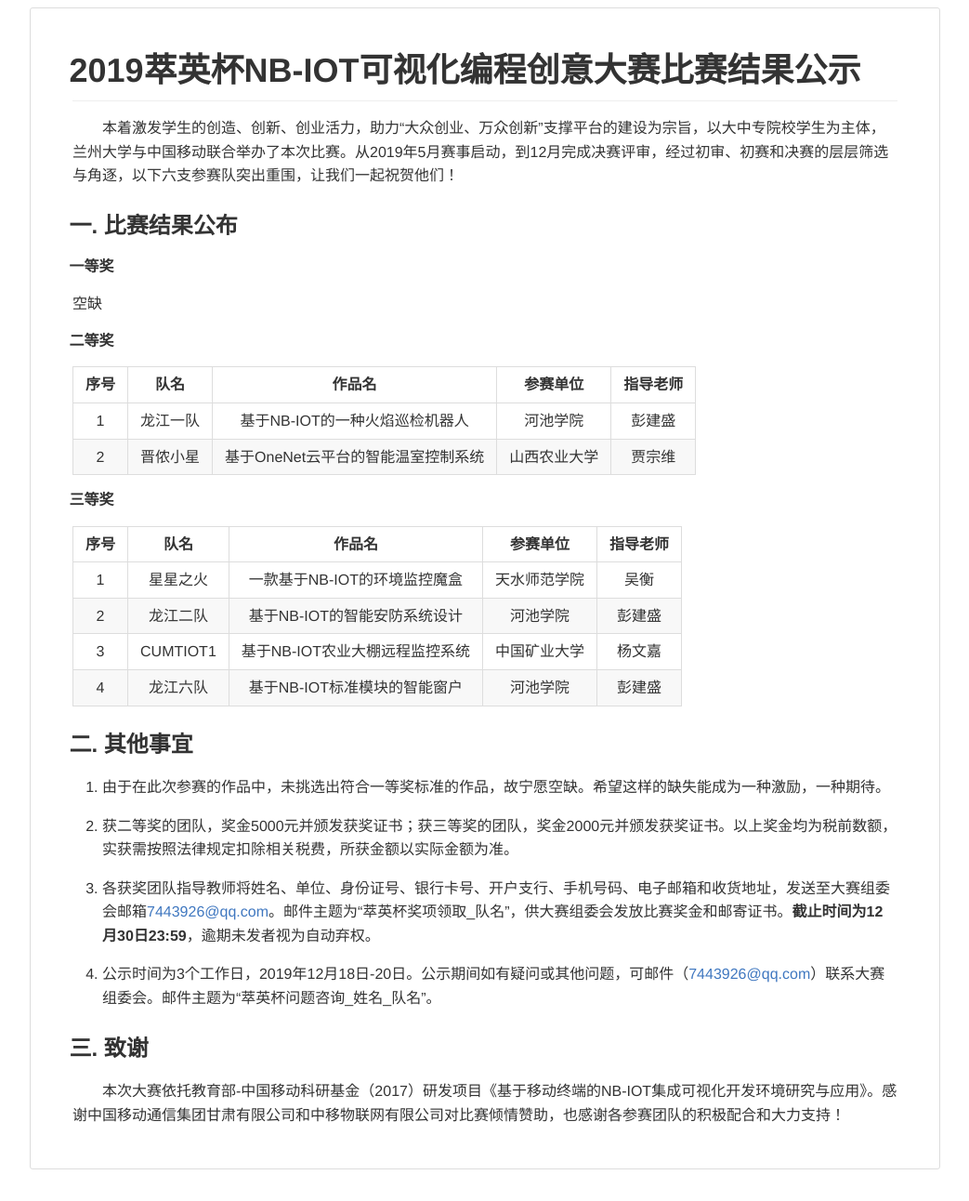
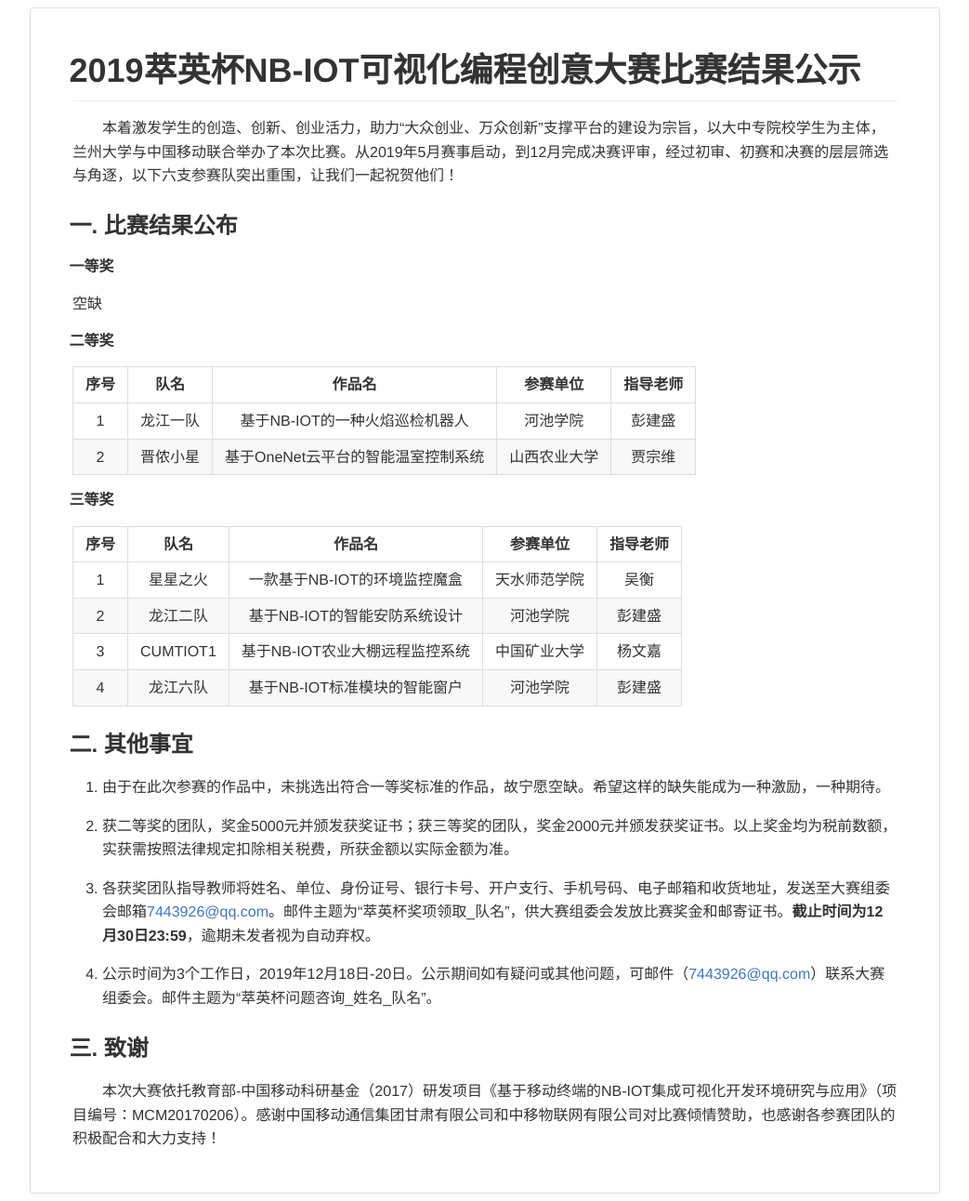
Before and after one commit to COOC-China/cooc-china.github.io, a Jekyll site: the page IOT/index.html, which Jekyll copies as it is, in a window 1280 px wide. Shown: the whole page at 93% size, without its empty margins (118-1161 px from the left). Built offline with Jekyll 4.4.1, drawn with Linux system fonts in a browser that asks for light colours; some web fonts are replaced; comment, search, counter and statistics services are not loaded; before the commit the page ends 1266 px from its top, so only the background shows below that.

Commit message:
Update index.html

```diff
--- a/IOT/index.html
+++ b/IOT/index.html
@@ -1,5 +1,5 @@
 <!DOCTYPE html>
-<!-- saved from url=(0071)file:///private/var/folders/30/ysm24k151xg07vh_3lrz8h0r0000gn/T/54.html -->
+<!-- saved from url=(0071)file:///private/var/folders/30/ysm24k151xg07vh_3lrz8h0r0000gn/T/14.html -->
 <html><head><meta http-equiv="Content-Type" content="text/html; charset=UTF-8"><meta name="viewport" content="width=device-width, initial-scale=1"><style>@font-face {
   font-family: octicons-anchor;
   src: url(https://cdnjs.cloudflare.com/ajax/libs/octicons/4.4.0/font/octicons.woff) format('woff');
@@ -733,15 +733,15 @@ pre {
   }
 }
 </style><title>README</title></head><body><article class="markdown-body"><h1>
-<a id="user-content-2019萃英杯nb-iot可视化编程创意大赛比赛结果公示" class="anchor" href="file:///private/var/folders/30/ysm24k151xg07vh_3lrz8h0r0000gn/T/54.html#2019%E8%90%83%E8%8B%B1%E6%9D%AFnb-iot%E5%8F%AF%E8%A7%86%E5%8C%96%E7%BC%96%E7%A8%8B%E5%88%9B%E6%84%8F%E5%A4%A7%E8%B5%9B%E6%AF%94%E8%B5%9B%E7%BB%93%E6%9E%9C%E5%85%AC%E7%A4%BA" aria-hidden="true"><span aria-hidden="true" class="octicon octicon-link"></span></a>2019萃英杯NB-IOT可视化编程创意大赛比赛结果公示</h1>
+<a id="user-content-2019萃英杯nb-iot可视化编程创意大赛比赛结果公示" class="anchor" href="file:///private/var/folders/30/ysm24k151xg07vh_3lrz8h0r0000gn/T/14.html#2019%E8%90%83%E8%8B%B1%E6%9D%AFnb-iot%E5%8F%AF%E8%A7%86%E5%8C%96%E7%BC%96%E7%A8%8B%E5%88%9B%E6%84%8F%E5%A4%A7%E8%B5%9B%E6%AF%94%E8%B5%9B%E7%BB%93%E6%9E%9C%E5%85%AC%E7%A4%BA" aria-hidden="true"><span aria-hidden="true" class="octicon octicon-link"></span></a>2019萃英杯NB-IOT可视化编程创意大赛比赛结果公示</h1>
 <p>  本着激发学生的创造、创新、创业活力，助力“大众创业、万众创新”支撑平台的建设为宗旨，以大中专院校学生为主体，兰州大学与中国移动联合举办了本次比赛。从2019年5月赛事启动，到12月完成决赛评审，经过初审、初赛和决赛的层层筛选与角逐，以下六支参赛队突出重围，让我们一起祝贺他们！</p>
 <h3>
-<a id="user-content-一-比赛结果公布" class="anchor" href="file:///private/var/folders/30/ysm24k151xg07vh_3lrz8h0r0000gn/T/54.html#%E4%B8%80-%E6%AF%94%E8%B5%9B%E7%BB%93%E6%9E%9C%E5%85%AC%E5%B8%83" aria-hidden="true"><span aria-hidden="true" class="octicon octicon-link"></span></a>一. 比赛结果公布</h3>
+<a id="user-content-一-比赛结果公布" class="anchor" href="file:///private/var/folders/30/ysm24k151xg07vh_3lrz8h0r0000gn/T/14.html#%E4%B8%80-%E6%AF%94%E8%B5%9B%E7%BB%93%E6%9E%9C%E5%85%AC%E5%B8%83" aria-hidden="true"><span aria-hidden="true" class="octicon octicon-link"></span></a>一. 比赛结果公布</h3>
 <h5>
-<a id="user-content-一等奖" class="anchor" href="file:///private/var/folders/30/ysm24k151xg07vh_3lrz8h0r0000gn/T/54.html#%E4%B8%80%E7%AD%89%E5%A5%96" aria-hidden="true"><span aria-hidden="true" class="octicon octicon-link"></span></a>一等奖</h5>
+<a id="user-content-一等奖" class="anchor" href="file:///private/var/folders/30/ysm24k151xg07vh_3lrz8h0r0000gn/T/14.html#%E4%B8%80%E7%AD%89%E5%A5%96" aria-hidden="true"><span aria-hidden="true" class="octicon octicon-link"></span></a>一等奖</h5>
 <p>空缺</p>
 <h5>
-<a id="user-content-二等奖" class="anchor" href="file:///private/var/folders/30/ysm24k151xg07vh_3lrz8h0r0000gn/T/54.html#%E4%BA%8C%E7%AD%89%E5%A5%96" aria-hidden="true"><span aria-hidden="true" class="octicon octicon-link"></span></a>二等奖</h5>
+<a id="user-content-二等奖" class="anchor" href="file:///private/var/folders/30/ysm24k151xg07vh_3lrz8h0r0000gn/T/14.html#%E4%BA%8C%E7%AD%89%E5%A5%96" aria-hidden="true"><span aria-hidden="true" class="octicon octicon-link"></span></a>二等奖</h5>
 <table>
 <thead>
 <tr>
@@ -770,7 +770,7 @@ pre {
 </tbody>
 </table>
 <h5>
-<a id="user-content-三等奖" class="anchor" href="file:///private/var/folders/30/ysm24k151xg07vh_3lrz8h0r0000gn/T/54.html#%E4%B8%89%E7%AD%89%E5%A5%96" aria-hidden="true"><span aria-hidden="true" class="octicon octicon-link"></span></a>三等奖</h5>
+<a id="user-content-三等奖" class="anchor" href="file:///private/var/folders/30/ysm24k151xg07vh_3lrz8h0r0000gn/T/14.html#%E4%B8%89%E7%AD%89%E5%A5%96" aria-hidden="true"><span aria-hidden="true" class="octicon octicon-link"></span></a>三等奖</h5>
 <table>
 <thead>
 <tr>
@@ -813,7 +813,7 @@ pre {
 </tbody>
 </table>
 <h3>
-<a id="user-content-二-其他事宜" class="anchor" href="file:///private/var/folders/30/ysm24k151xg07vh_3lrz8h0r0000gn/T/54.html#%E4%BA%8C-%E5%85%B6%E4%BB%96%E4%BA%8B%E5%AE%9C" aria-hidden="true"><span aria-hidden="true" class="octicon octicon-link"></span></a>二. 其他事宜</h3>
+<a id="user-content-二-其他事宜" class="anchor" href="file:///private/var/folders/30/ysm24k151xg07vh_3lrz8h0r0000gn/T/14.html#%E4%BA%8C-%E5%85%B6%E4%BB%96%E4%BA%8B%E5%AE%9C" aria-hidden="true"><span aria-hidden="true" class="octicon octicon-link"></span></a>二. 其他事宜</h3>
 <ol>
 <li>
 <p>由于在此次参赛的作品中，未挑选出符合一等奖标准的作品，故宁愿空缺。希望这样的缺失能成为一种激励，一种期待。</p>
@@ -829,8 +829,8 @@ pre {
 </li>
 </ol>
 <h3>
-<a id="user-content-三-致谢" class="anchor" href="file:///private/var/folders/30/ysm24k151xg07vh_3lrz8h0r0000gn/T/54.html#%E4%B8%89-%E8%87%B4%E8%B0%A2" aria-hidden="true"><span aria-hidden="true" class="octicon octicon-link"></span></a>三. 致谢</h3>
-<p>  本次大赛依托教育部-中国移动科研基金（2017）研发项目《基于移动终端的NB-IOT集成可视化开发环境研究与应用》。感谢中国移动通信集团甘肃有限公司和中移物联网有限公司对比赛倾情赞助，也感谢各参赛团队的积极配合和大力支持！</p>
+<a id="user-content-三-致谢" class="anchor" href="file:///private/var/folders/30/ysm24k151xg07vh_3lrz8h0r0000gn/T/14.html#%E4%B8%89-%E8%87%B4%E8%B0%A2" aria-hidden="true"><span aria-hidden="true" class="octicon octicon-link"></span></a>三. 致谢</h3>
+<p>  本次大赛依托教育部-中国移动科研基金（2017）研发项目《基于移动终端的NB-IOT集成可视化开发环境研究与应用》（项目编号：MCM20170206）。感谢中国移动通信集团甘肃有限公司和中移物联网有限公司对比赛倾情赞助，也感谢各参赛团队的积极配合和大力支持！</p>
 </article><script async="">
 document.write(
   '<script src="http://' +
```
